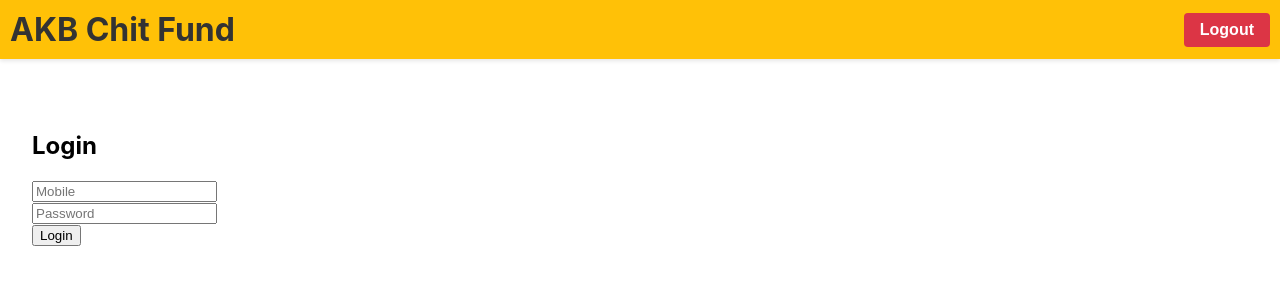
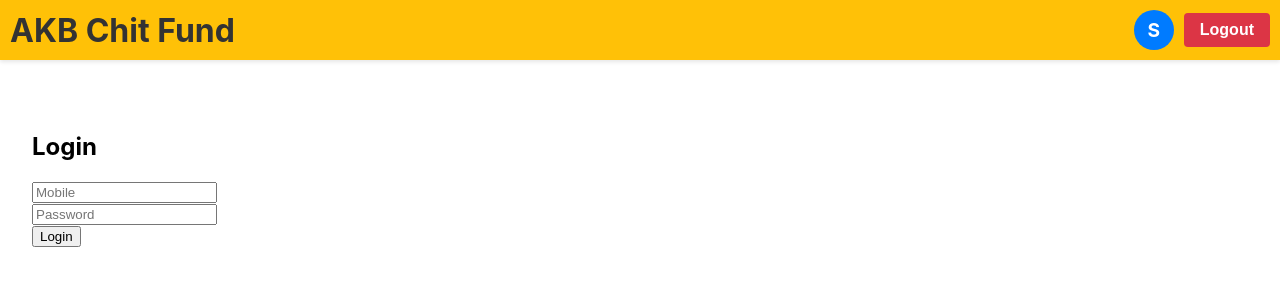
Before and after one commit to srinivasanbr24/chit-fund, a React (Create React App) app in the folder chit-fund-client/: page / in a window 1280 px wide. Shown: the top 300 px of the page. Built offline with nearby package versions, Linux system fonts and the light colour scheme; sample sign-in values are in the browser's storage.

Commit message:
feat: Add user profile icon for user details access.

```diff
--- a/chit-fund-client/src/App.js
+++ b/chit-fund-client/src/App.js
@@ -7,7 +7,7 @@ import LoginPage from "./pages/LoginPage";
 import AdminDashboard from "./pages/AdminDashboard";
 import UserDashboard from "./pages/UserDashboard";
 import ProtectedRoute from "./components/ProtectedRoute";
-
+import ProfileIcon from "./components/ProfileIcon";
 function App() {
   return (
 
@@ -35,7 +35,12 @@ function AppContent() {
         boxShadow: "0 2px 4px rgba(0,0,0,0.1)"
       }}>
         <h1 style={{margin: "0"}}>AKB Chit Fund </h1>
-        {auth && <LogoutButton />}
+        {auth &&
+        (<div style={{ display: 'flex', alignItems: 'center' }}>
+            <ProfileIcon />
+            <LogoutButton />
+          </div>)
+        }
       </header>
       <main>
         <Routes>
--- /dev/null
+++ b/chit-fund-client/src/components/ProfileIcon.js
@@ -0,0 +1,29 @@
+import React, { useContext } from "react";
+import { AuthContext } from "../context/AuthContext";
+
+const ProfileIcon = () => {
+  const { auth } = useContext(AuthContext);
+
+  // Get the first letter of the username or mobile number as a fallback
+  const firstLetter = auth?.user?.username?.charAt(0).toUpperCase() || auth?.user?.sub?.charAt(0).toUpperCase() || '?';
+
+  return (
+    <div style={{
+      width: '40px',
+      height: '40px',
+      borderRadius: '50%',
+      backgroundColor: '#007BFF', // A pleasant blue color
+      color: 'white',
+      display: 'flex',
+      justifyContent: 'center',
+      alignItems: 'center',
+      fontSize: '1.2rem',
+      fontWeight: 'bold',
+      marginRight: '10px' // Add some space between the icon and the button
+    }}>
+      {firstLetter}
+    </div>
+  );
+};
+
+export default ProfileIcon;
```
